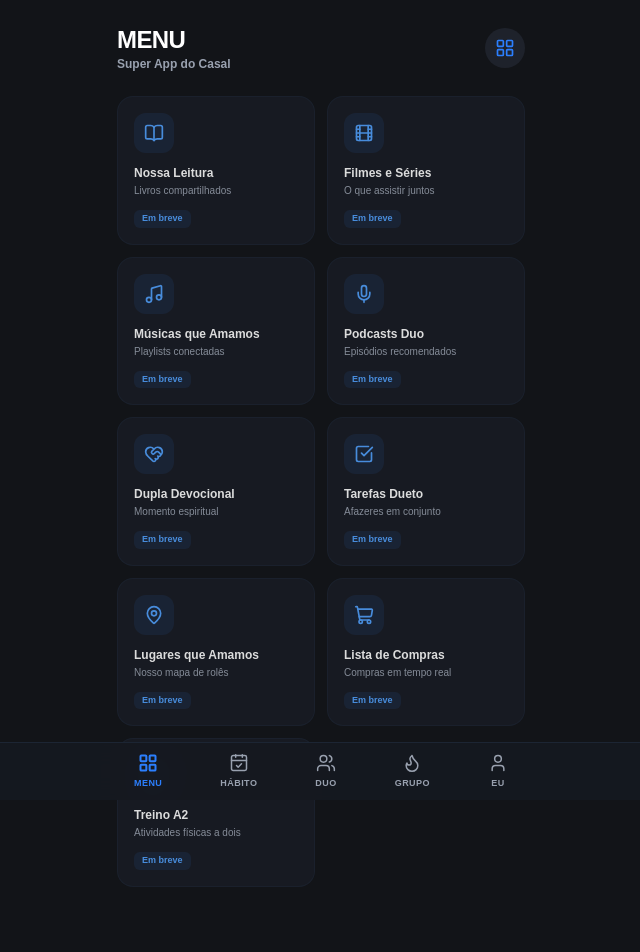
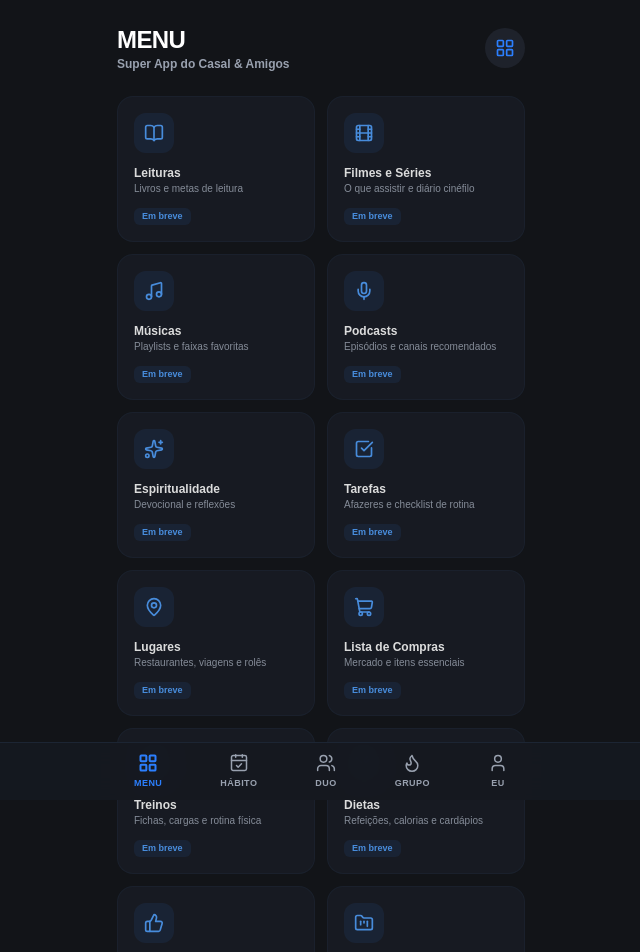
Before and after one commit to devalefflira/gt-duo, a Next.js app: page /menu in a window 1280 px wide. Shown: the top 952 px of the page, without its empty margins (319-959 px from the left). Built offline with nearby package versions, Linux system fonts and the light colour scheme.

Commit message:
interface: atualiza catalogo de modulos do menu com escopo unificado

```diff
--- a/src/app/(main)/menu/page.tsx
+++ b/src/app/(main)/menu/page.tsx
@@ -1,46 +1,67 @@
 'use client';
 
-import { LayoutGrid, BookOpen, Film, Music, Mic, HeartHandshake, CheckSquare, MapPin, ShoppingCart, Dumbbell } from 'lucide-react';
+import {
+  LayoutGrid,
+  BookOpen,
+  Film,
+  Music,
+  Mic,
+  Sparkles,
+  CheckSquare,
+  MapPin,
+  ShoppingCart,
+  Dumbbell,
+  UtensilsCrossed,
+  ThumbsUp,
+  FolderKanban,
+  Wallet
+} from 'lucide-react';
 
-const UPCOMING_MODULES = [
-  { name: 'Nossa Leitura', icon: BookOpen, desc: 'Livros compartilhados' },
-  { name: 'Filmes e Séries', icon: Film, desc: 'O que assistir juntos' },
-  { name: 'Músicas que Amamos', icon: Music, desc: 'Playlists conectadas' },
-  { name: 'Podcasts Duo', icon: Mic, desc: 'Episódios recomendados' },
-  { name: 'Dupla Devocional', icon: HeartHandshake, desc: 'Momento espiritual' },
-  { name: 'Tarefas Dueto', icon: CheckSquare, desc: 'Afazeres em conjunto' },
-  { name: 'Lugares que Amamos', icon: MapPin, desc: 'Nosso mapa de rolês' },
-  { name: 'Lista de Compras', icon: ShoppingCart, desc: 'Compras em tempo real' },
-  { name: 'Treino A2', icon: Dumbbell, desc: 'Atividades físicas a dois' },
+const APP_MODULES = [
+  { name: 'Leituras', icon: BookOpen, desc: 'Livros e metas de leitura' },
+  { name: 'Filmes e Séries', icon: Film, desc: 'O que assistir e diário cinéfilo' },
+  { name: 'Músicas', icon: Music, desc: 'Playlists e faixas favoritas' },
+  { name: 'Podcasts', icon: Mic, desc: 'Episódios e canais recomendados' },
+  { name: 'Espiritualidade', icon: Sparkles, desc: 'Devocional e reflexões' },
+  { name: 'Tarefas', icon: CheckSquare, desc: 'Afazeres e checklist de rotina' },
+  { name: 'Lugares', icon: MapPin, desc: 'Restaurantes, viagens e rolês' },
+  { name: 'Lista de Compras', icon: ShoppingCart, desc: 'Mercado e itens essenciais' },
+  { name: 'Treinos', icon: Dumbbell, desc: 'Fichas, cargas e rotina física' },
+  { name: 'Dietas', icon: UtensilsCrossed, desc: 'Refeições, calorias e cardápios' },
+  { name: 'Indicações', icon: ThumbsUp, desc: 'Dicas compartilhadas de tudo' },
+  { name: 'Projetos', icon: FolderKanban, desc: 'Objetivos e metas de longo prazo' },
+  { name: 'Finanças', icon: Wallet, desc: 'Controle de gastos e orçamentos' },
 ];
 
 export default function MenuHubPage() {
   return (
     <div className="mx-auto flex max-w-md flex-col px-5 pt-6 text-white">
+      {/* Header */}
       <div className="flex items-center justify-between">
         <div>
           <h1 className="text-2xl font-black tracking-tight">MENU</h1>
-          <p className="text-xs font-semibold text-gray-400">Super App do Casal</p>
+          <p className="text-xs font-semibold text-gray-400">Super App do Casal & Amigos</p>
         </div>
         <div className="flex h-10 w-10 items-center justify-center rounded-full bg-[#1e222b] text-blue-500">
           <LayoutGrid size={20} />
         </div>
       </div>
 
+      {/* Grid de Apps */}
       <div className="mt-6 grid grid-cols-2 gap-3 pb-8">
-        {UPCOMING_MODULES.map((item) => {
+        {APP_MODULES.map((item) => {
           const Icon = item.icon;
           return (
             <div
               key={item.name}
-              className="relative flex flex-col justify-between rounded-2xl bg-[#191c24] p-4 border border-gray-800/60 opacity-85 hover:opacity-100 transition-all"
+              className="relative flex flex-col justify-between rounded-2xl bg-[#191c24] p-4 border border-gray-800/60 opacity-85 hover:opacity-100 transition-all active:scale-[0.98]"
             >
               <div className="flex h-10 w-10 items-center justify-center rounded-xl bg-blue-500/10 text-blue-400 mb-3">
                 <Icon size={20} />
               </div>
               <div>
                 <h3 className="text-xs font-bold text-white">{item.name}</h3>
-                <p className="mt-0.5 text-[10px] text-gray-400">{item.desc}</p>
+                <p className="mt-0.5 text-[10px] text-gray-400 leading-tight">{item.desc}</p>
               </div>
               <span className="mt-3 inline-block w-fit rounded-md bg-blue-500/10 px-2 py-0.5 text-[9px] font-bold text-blue-400">
                 Em breve
```
